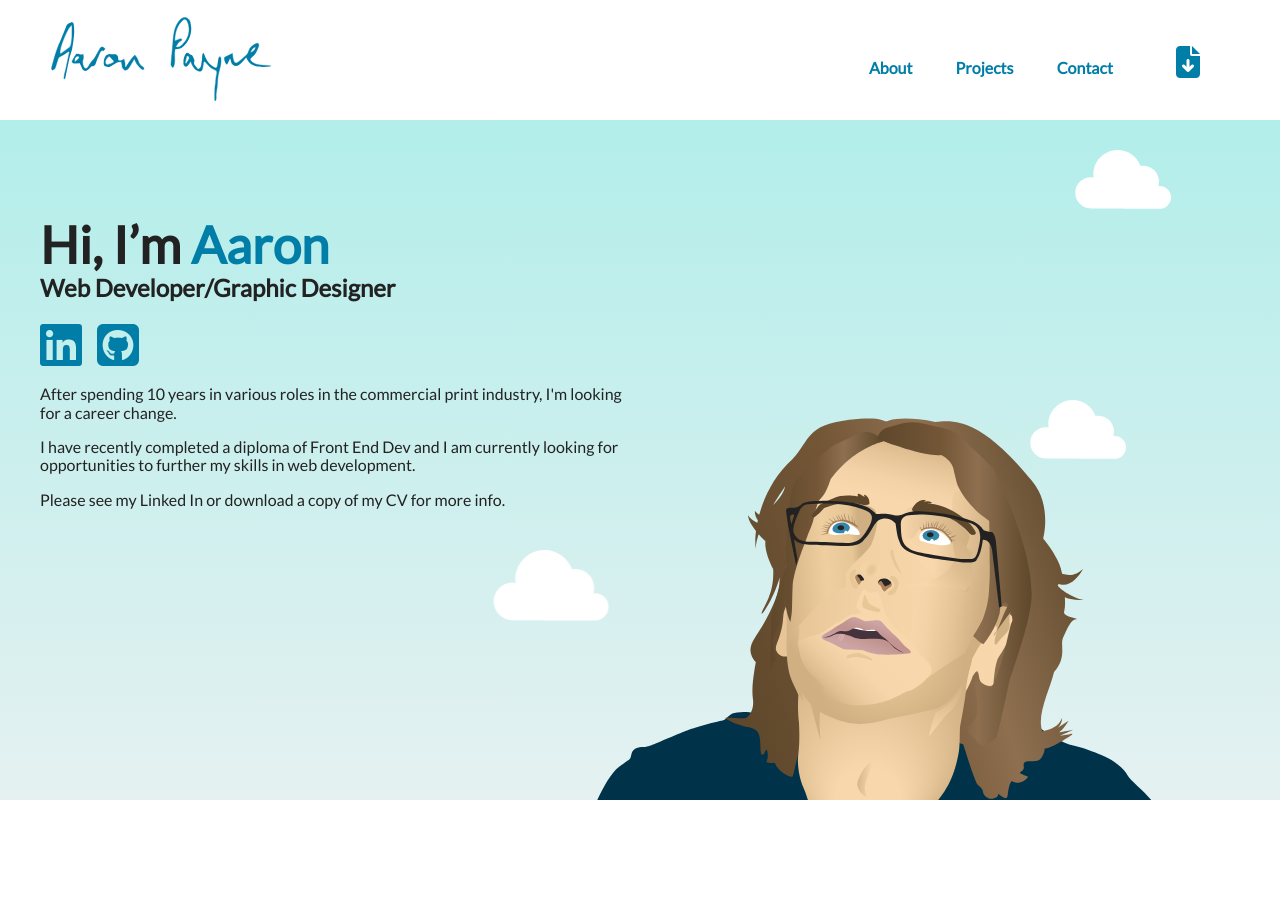
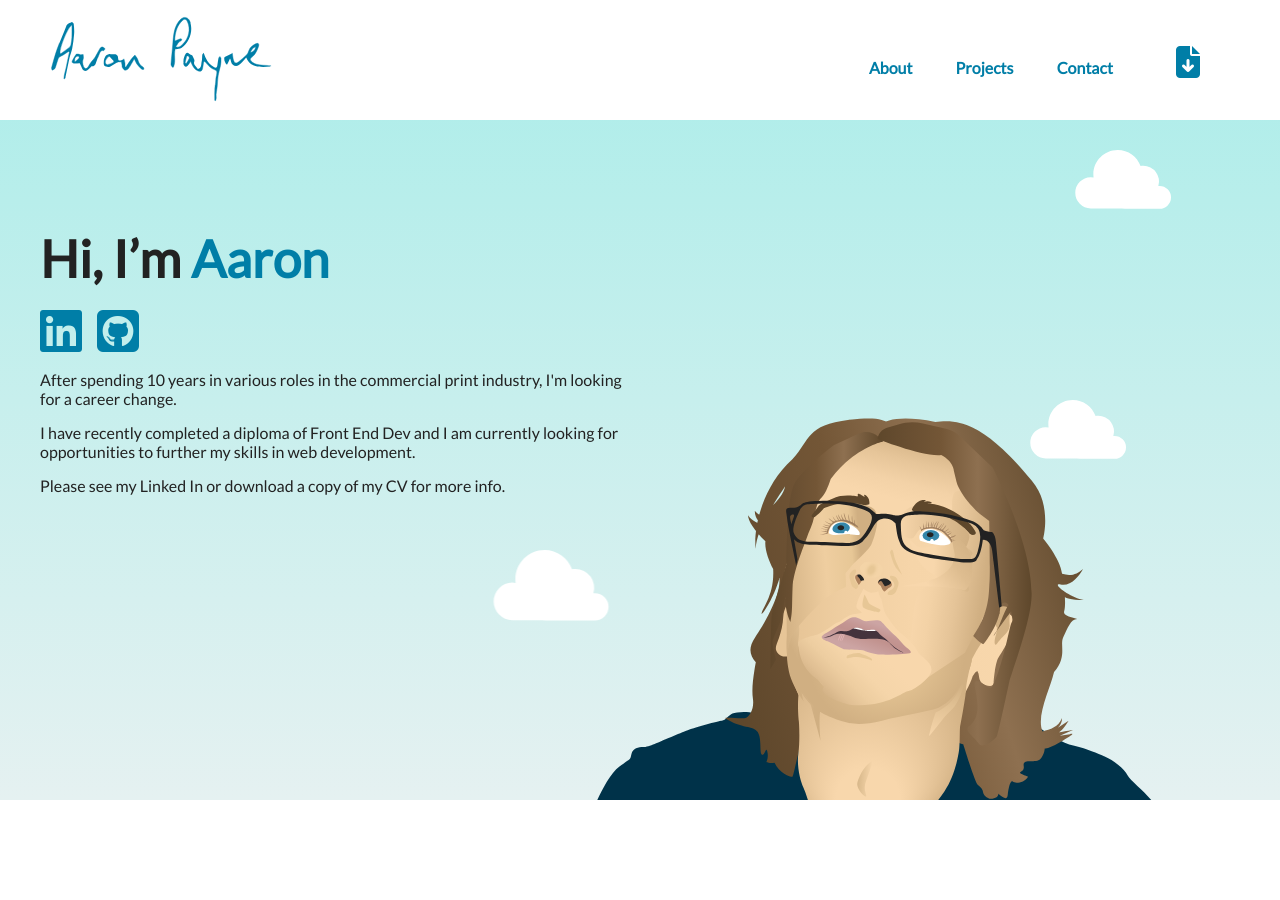
Before and after one commit to ron486/portfolio, a plain HTML site: page index.html in a window 1280 px wide. Drawn offline with Linux system fonts and the light colour scheme.

Commit message:
Update index.html

```diff
--- a/index.html
+++ b/index.html
@@ -119,7 +119,6 @@
         <section class="main-txt">
           <div class="hero-header">
             <h1 class="intro-txt">Hi, I’m <span class="blue-txt">Aaron</span></h1>
-            <h2>Web Developer/Graphic Designer</h2>
           </div>
           <div>
             <a href="https://www.linkedin.com/in/aaronpayne1986/"><i class="fa-brands
```
